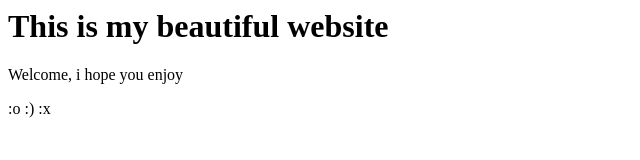
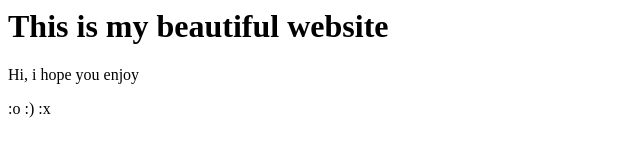
Before and after one commit to Deep221122/new_repository, a plain HTML site: page index.html in a window 1280 px wide. Shown: the full height of the page, 0-640 px from the left. Drawn offline with Linux system fonts and the light colour scheme.

Commit message:
changed welcome to hi

```diff
--- a/index.html
+++ b/index.html
@@ -1,6 +1,6 @@
 <html>
 <title>This is my website</title>
 <h1>This is my beautiful website</h1>
-<p>Welcome, i hope you enjoy<p>
+<p>Hi, i hope you enjoy<p>
 <p> :o :) :x <p.>
 </html>
```
